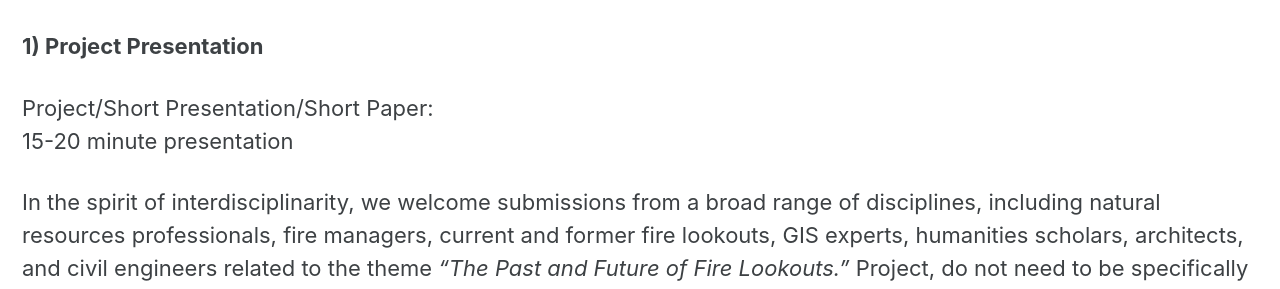
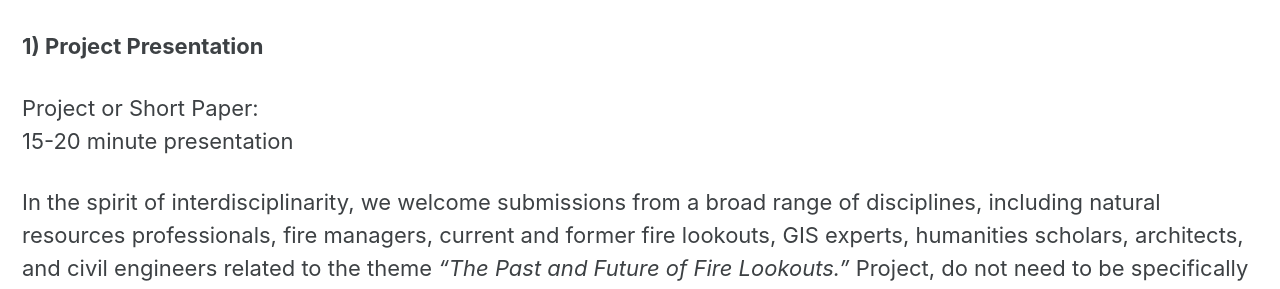
Before and after one commit to lookoutconference/lookoutconference.github.io, a Jekyll site: the page built from pages/participate.md, in a window 1280 px wide. Shown: the part 513-802 px from the top of the page. Built offline with Jekyll 4.4.1, drawn with Linux system fonts in a browser that asks for light colours; cached includes are drawn as plain includes; our own code applies the rules of GitHub Pages for plain Markdown files.

Commit message:
Update participate.md

```diff
--- a/pages/participate.md
+++ b/pages/participate.md
@@ -19,7 +19,7 @@ There are a number of ways you can participate in NILC 2025\.
 
 **1\) Project Presentation**
 
-Project/Short Presentation/Short Paper:
+Project or Short Paper:
 15-20 minute presentation
 
 In the spirit of interdisciplinarity, we welcome submissions from a broad range of disciplines, including natural resources professionals, fire managers, current and former fire lookouts, GIS experts, humanities scholars, architects, and civil engineers related to the theme *“The Past and Future of Fire Lookouts.”* Project, do not need to be specifically related to fire lookouts. A broad range of technologies have either augmented or replaced fire lookouts, and we are excited to host presentations on any of the above areas of research.
```
